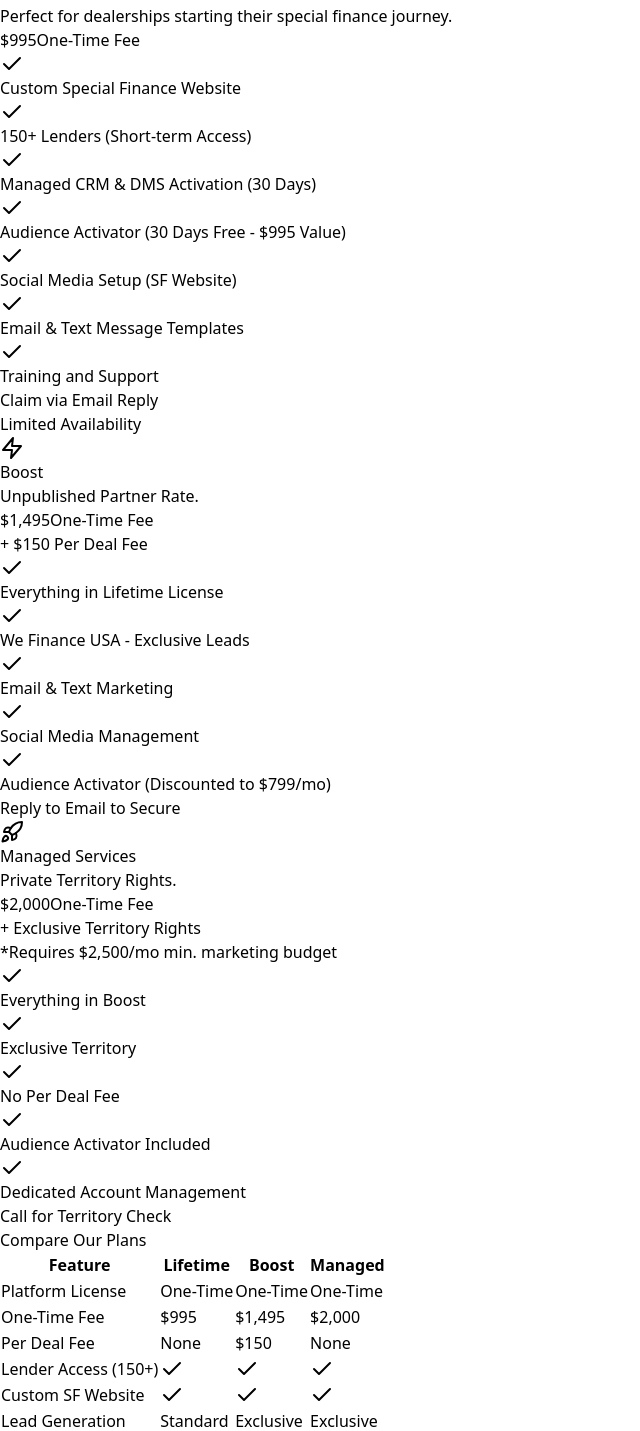
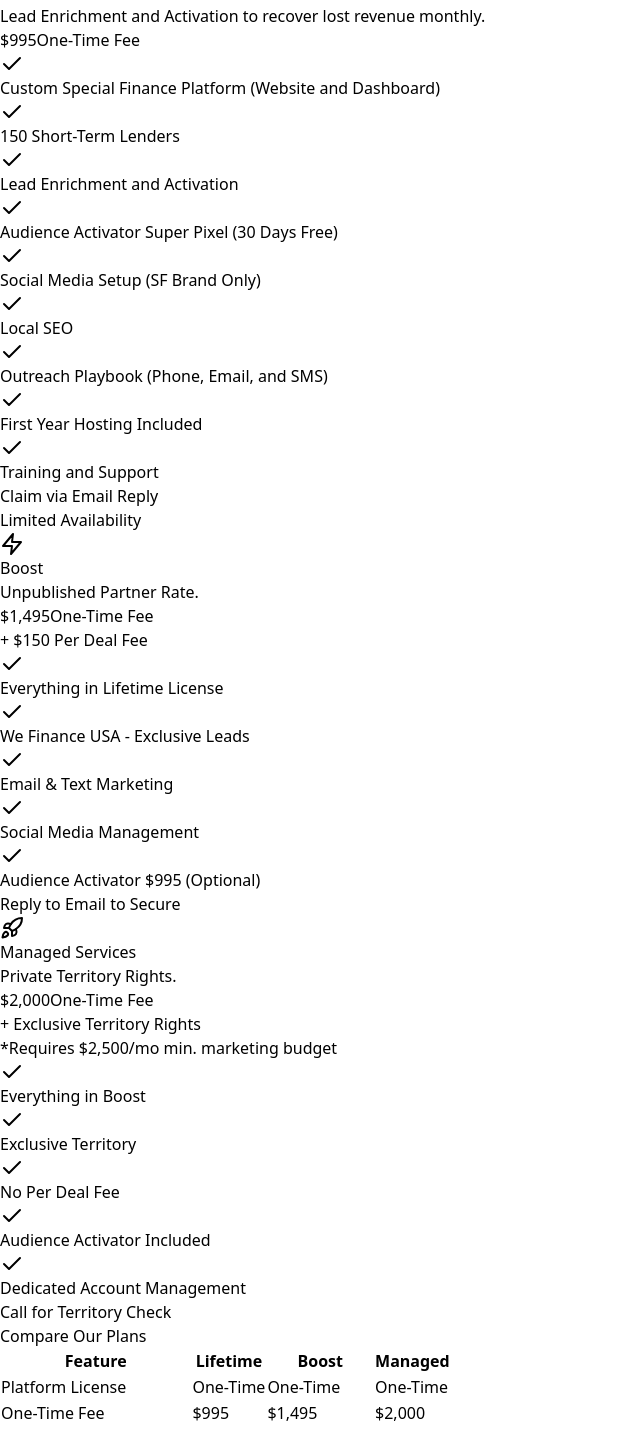
Before and after one commit to AudienceActivatorAI/tredfi-access-pricing-page, a React (Vite) app: page / in a window 1280 px wide. Shown: the part 1124-2555 px from the top of the page, without its empty margins (0-640 px from the left). Built offline with nearby package versions, Linux system fonts and the light colour scheme.

Commit message:
Update pricing verbiage: Lifetime License features and Boost Audience Activator pricing

```diff
--- a/src/components/PricingPage.tsx
+++ b/src/components/PricingPage.tsx
@@ -48,7 +48,7 @@
                 <Shield className="w-6 h-6" />
               </div>
               <h3 className="text-2xl font-bold mb-2">Lifetime License</h3>
-              <p className="text-slate-500 text-sm mb-6">Perfect for dealerships starting their special finance journey.</p>
+              <p className="text-slate-500 text-sm mb-6">Lead Enrichment and Activation to recover lost revenue monthly.</p>
               <div className="flex items-baseline gap-1">
                 <span className="text-4xl font-extrabold">$995</span>
                 <span className="text-slate-500 font-medium text-sm">One-Time Fee</span>
@@ -56,12 +56,14 @@
             </div>
             <div className="p-8 flex-grow">
               <ul className="space-y-4">
-                <PricingFeature text="Custom Special Finance Website" />
-                <PricingFeature text="150+ Lenders (Short-term Access)" />
-                <PricingFeature text="Managed CRM & DMS Activation (30 Days)" />
-                <PricingFeature text="Audience Activator (30 Days Free - $995 Value)" />
-                <PricingFeature text="Social Media Setup (SF Website)" />
-                <PricingFeature text="Email & Text Message Templates" />
+                <PricingFeature text="Custom Special Finance Platform (Website and Dashboard)" />
+                <PricingFeature text="150 Short-Term Lenders" />
+                <PricingFeature text="Lead Enrichment and Activation" />
+                <PricingFeature text="Audience Activator Super Pixel (30 Days Free)" />
+                <PricingFeature text="Social Media Setup (SF Brand Only)" />
+                <PricingFeature text="Local SEO" />
+                <PricingFeature text="Outreach Playbook (Phone, Email, and SMS)" />
+                <PricingFeature text="First Year Hosting Included" />
                 <PricingFeature text="Training and Support" />
               </ul>
             </div>
@@ -95,7 +97,7 @@
                 <PricingFeature text="We Finance USA - Exclusive Leads" />
                 <PricingFeature text="Email & Text Marketing" />
                 <PricingFeature text="Social Media Management" />
-                <PricingFeature text="Audience Activator (Discounted to $799/mo)" />
+                <PricingFeature text="Audience Activator $995 (Optional)" />
               </ul>
             </div>
             <div className="p-8 pt-0">
@@ -157,10 +159,11 @@
                 <ComparisonRow label="Platform License" tier1="One-Time" tier2="One-Time" tier3="One-Time" />
                 <ComparisonRow label="One-Time Fee" tier1="$995" tier2="$1,495" tier3="$2,000" />
                 <ComparisonRow label="Per Deal Fee" tier1="None" tier2="$150" tier3="None" />
-                <ComparisonRow label="Lender Access (150+)" tier1={true} tier2={true} tier3={true} />
-                <ComparisonRow label="Custom SF Website" tier1={true} tier2={true} tier3={true} />
+                <ComparisonRow label="Short-Term Lenders (150)" tier1={true} tier2={true} tier3={true} />
+                <ComparisonRow label="SF Platform & Dashboard" tier1={true} tier2={true} tier3={true} />
+                <ComparisonRow label="Lead Enrichment" tier1={true} tier2={true} tier3={true} />
                 <ComparisonRow label="Lead Generation" tier1="Standard" tier2="Exclusive" tier3="Exclusive" />
-                <ComparisonRow label="Audience Activator" tier1="30 Days" tier2="$799/mo" tier3="Included" />
+                <ComparisonRow label="Audience Activator" tier1="30 Days" tier2="$995 Optional" tier3="Included" />
                 <ComparisonRow label="Territory Exclusivity" tier1={false} tier2={false} tier3={true} />
               </tbody>
             </table>
```
